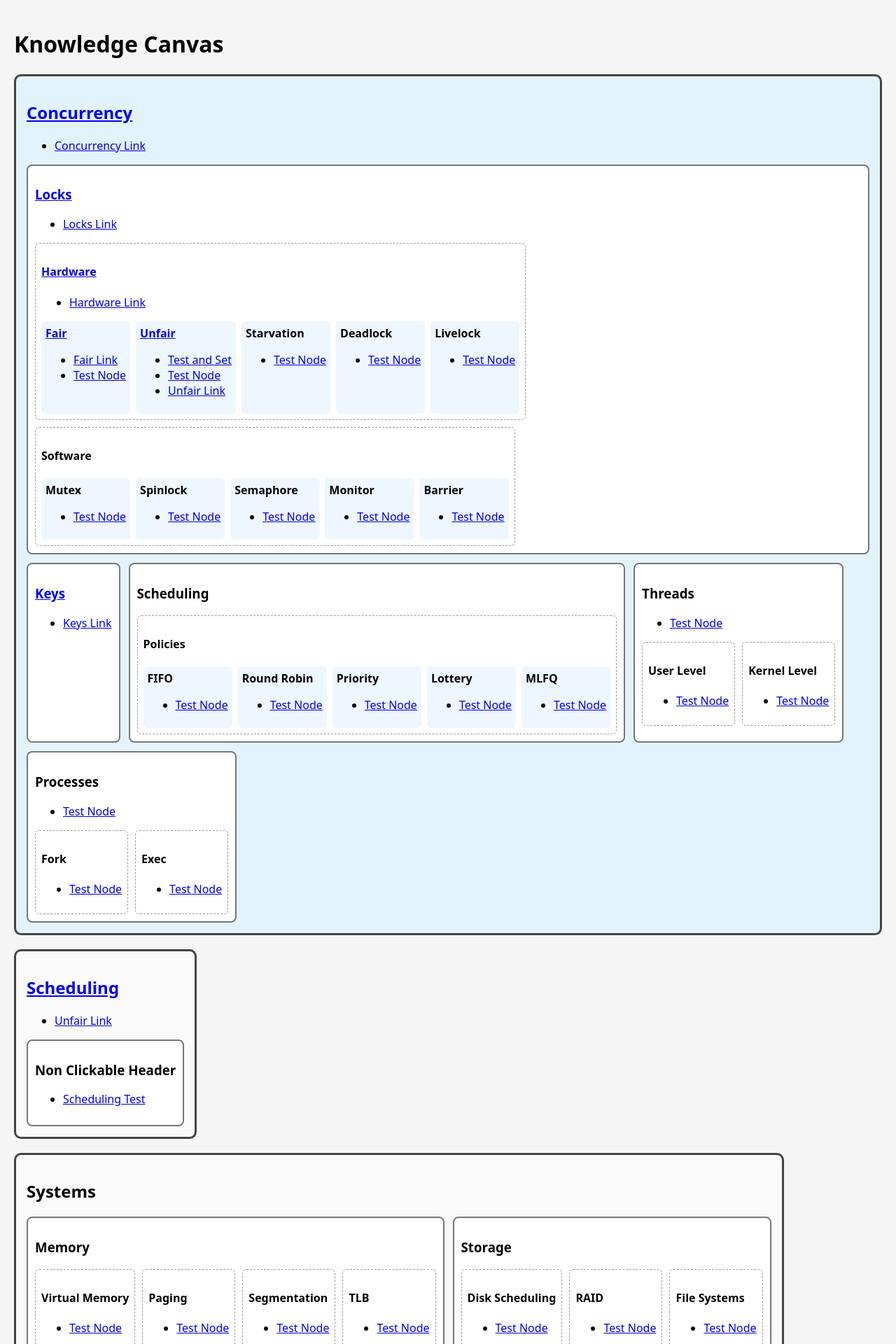
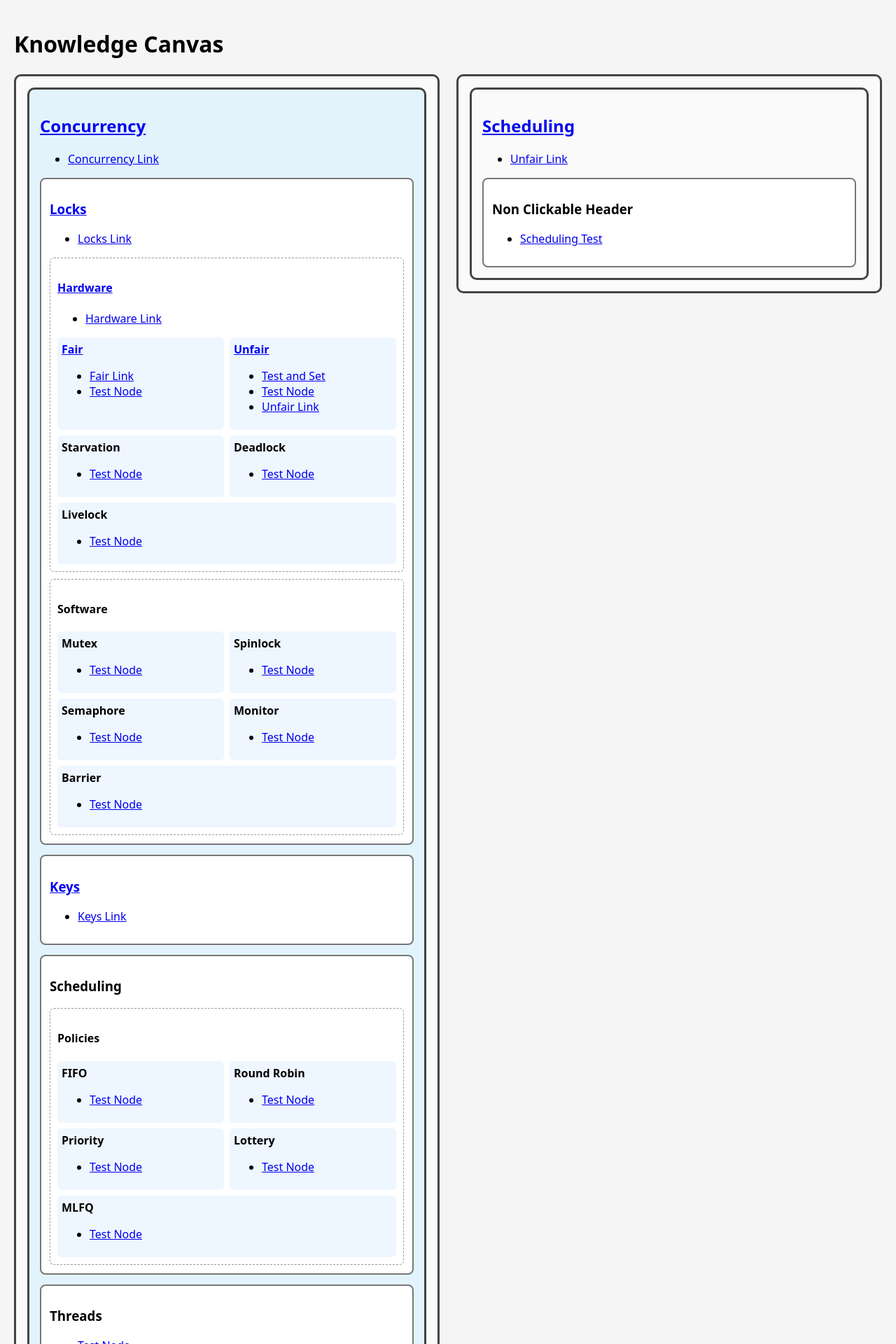
Before and after one commit to Serfuz/Serfuz.github.io, a Jekyll site: the page built from index.md, in a window 1280 px wide. Shown: the top 1920 px of the page at 70% size. Built offline with Jekyll 4.4.1, drawn with Linux system fonts in a browser that asks for light colours.

Commit message:
Update canvas.html

```diff
--- a/_includes/canvas.html
+++ b/_includes/canvas.html
@@ -1,6 +1,6 @@
 {% include data.html %}
 
-<div style="display:flex; flex-wrap:wrap; gap:20px; align-items:flex-start;">
+<div style="display:flex; flex-wrap:wrap; gap:24px; align-items:flex-start;">
 
     {% comment %} ===================== LEVEL 1 ===================== {% endcomment %}
 
@@ -19,10 +19,13 @@
 
 
         <div style="
-        display:flex;
-        flex-wrap:wrap;
-        gap:20px;
-        align-items:flex-start;
+            border: 3px solid #444;
+            padding: 16px;
+            border-radius: 10px;
+            background: #fafafa;
+            flex: 1 1 500px;
+            min-width: 350px;
+            max-width: 100%;
         ">
 
             {% assign l1_anchor = nil %}
@@ -113,12 +116,12 @@
                         {% assign l2_color = l2_anchor.color | default: '#ffffff' %}
                         <div style="
                             border:2px solid #777;
-                            padding:10px;
+                            padding:12px;
                             border-radius:8px;
                             background:{{ l2_color }};
-                            flex: 0 1 auto;
+                            flex: 1 1 320px;
+                            min-width: 260px;
                             max-width: 100%;
-                            background:{{ l2_color }};
                         ">
 
                             <h3>
@@ -174,10 +177,11 @@
                                     {% assign l3_color = l3_anchor.color | default: '#ffffff' %}
                                     <div style="
                                         border:1px dashed #999;
-                                        padding:8px;
+                                        padding:10px;
                                         border-radius:6px;
                                         background:{{ l3_color }};
-                                        flex: 0 1 auto;
+                                        flex: 1 1 260px;
+                                        min-width: 220px;
                                         max-width: 100%;
                                     ">
 
@@ -228,7 +232,8 @@
                                                     padding:6px;
                                                     border-radius:6px;
                                                     background:{{ l4_color }};
-                                                    flex: 0 1 auto;
+                                                    flex: 1 1 160px;
+                                                    min-width: 140px;
                                                     max-width: 100%;
                                                 ">
 
```
Also changed, not shown: other parts of _includes/canvas.html (+1 -1 lines).
